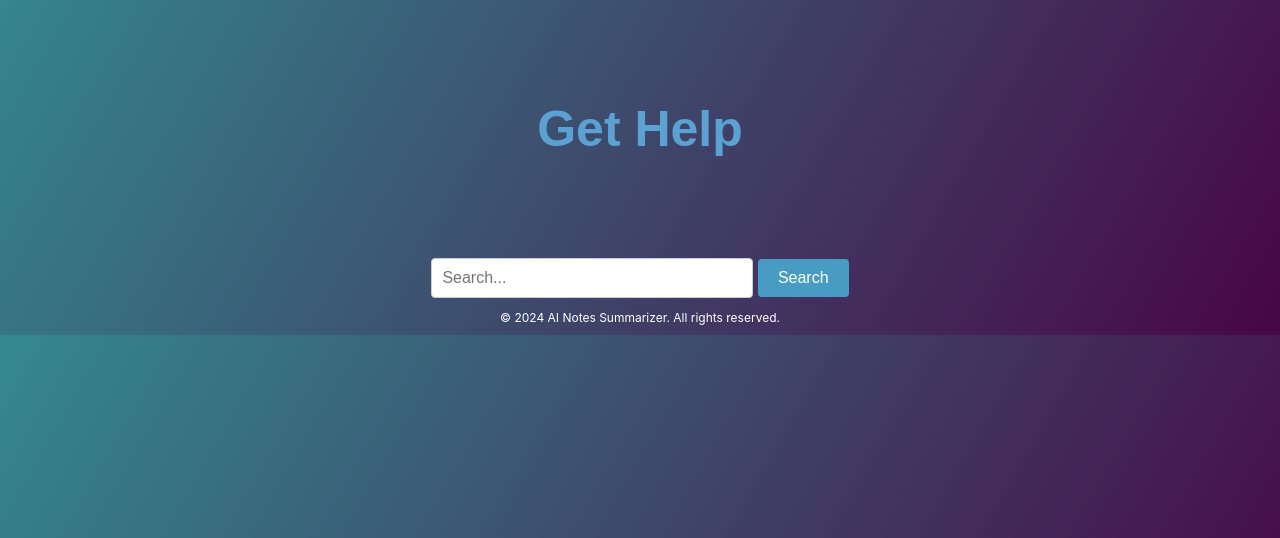
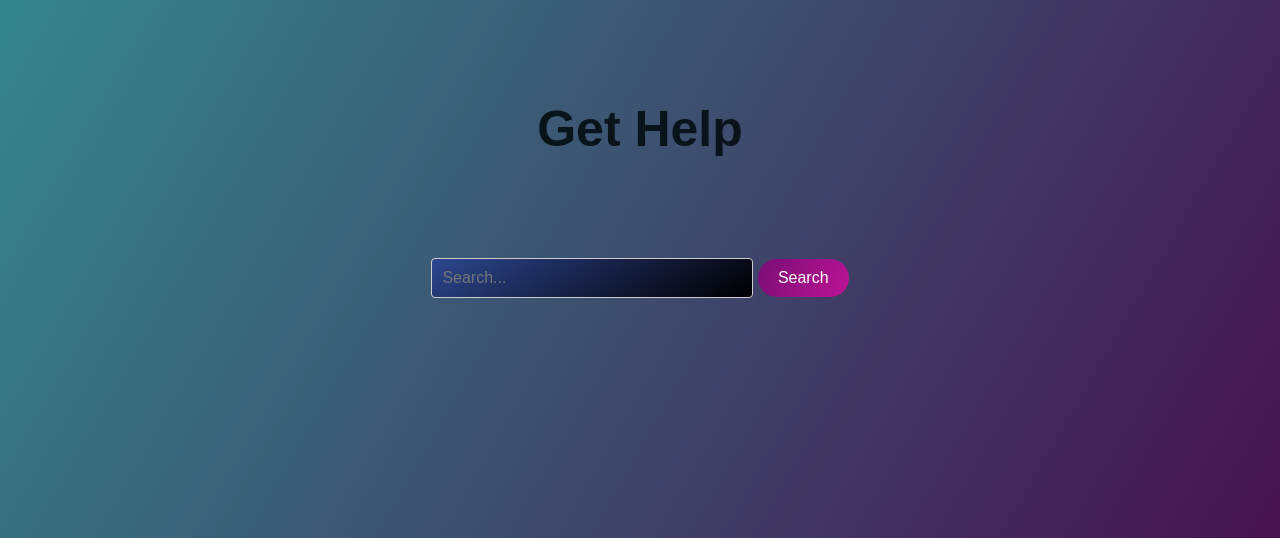
Before and after one commit to gauravdubey5/Smarter-Learning-with-AI-Notes-Summarizer, a Flask app: page /help in a window 1280 px wide. Shown: the part 60-598 px from the top of the page. Run offline with Flask 3, Linux system fonts and the light colour scheme.

Commit message:
First commit

```diff
--- a/app.py
+++ b/app.py
@@ -12,7 +12,7 @@ def get_db_connection():
     conn.row_factory = sqlite3.Row
     return conn
 
-def init_db():
+def init_db(): # Initialize the database and create the users table if it doesn't exist
     conn = sqlite3.connect(DB_NAME)
     cursor = conn.cursor()
     cursor.execute('''
@@ -29,6 +29,8 @@ def init_db():
     conn.commit()
     conn.close()
 
+# Directory to save uploaded files
+
 UPLOAD_FOLDER = os.path.join('static', 'uploads')
 app.config['UPLOAD_FOLDER'] = UPLOAD_FOLDER
 
@@ -37,11 +39,12 @@ ALLOWED_EXTENSIONS = {'png', 'jpg', 'jpeg', 'gif'}
 def allowed_file(filename):
     return '.' in filename and filename.rsplit('.', 1)[1].lower() in ALLOWED_EXTENSIONS
 
-
+# Route for index page
 @app.route('/')
 def index():
     return render_template('index.html')
 
+#Route for signup page
 @app.route('/signup', methods=['GET', 'POST'])
 def signup():
     if request.method == 'POST':
@@ -72,6 +75,7 @@ def signup():
 
     return render_template('signup.html')
 
+# Route for login page
 @app.route("/login", methods=["GET", "POST"])
 def login():
     if request.method == "POST":
@@ -96,13 +100,14 @@ def login():
 
     return render_template("login.html")
 
-
+#Route for logout
 @app.route("/logout")
 def logout():
     session.clear()
     flash("You have been logged out.", "info")
     return redirect(url_for("login"))
 
+#Route for profile page
 @app.route("/profile")
 def profile():
     if "user_id" not in session:
@@ -118,23 +123,27 @@ def profile():
 
     return render_template("profile.html", user=user)
 
-
+#Route for About Page
 @app.route('/about')
 def about():
     return render_template('about.html')
 
+#Route for Home Page
 @app.route('/home')
 def home():
     return render_template('index.html')
 
+#Route for Feature Page
 @app.route('/feature')
 def feature():
     return render_template('feature.html')
 
+#Route for Help Page
 @app.route('/help')
 def help():
     return render_template('help.html')
 
+#Route for TextSummaries Page
 @app.route('/textsummaries')
 def textsummaries():
     if "user_id" not in session:
@@ -142,6 +151,7 @@ def textsummaries():
         return redirect(url_for("login"))
     return render_template('text_sum.html')
 
+#Route for PDFSummaries Page
 @app.route('/pdf_summaries')
 def pdfsummaries():
     if "user_id" not in session:
@@ -149,6 +159,7 @@ def pdfsummaries():
         return redirect(url_for("login"))
     return render_template('pdf_sum.html')
 
+#Route for the Text To Speech Page
 @app.route('/text_to_speech')
 def text_to_speech():
     if "user_id" not in session:
@@ -156,6 +167,7 @@ def text_to_speech():
         return redirect(url_for("login"))
     return render_template('text_to_speech.html')
 
+#Route For Deleting Account
 @app.route('/delete', methods=['GET', 'POST'])
 def delete():
 
@@ -172,6 +184,7 @@ def delete():
         flash("You must be logged in to delete your account.", "warning")
         return redirect(url_for("login"))
 
+# Route for Forgot Password
 @app.route('/forgot', methods=['GET', 'POST'])
 def forgot():
     if request.method == 'POST':
@@ -198,7 +211,7 @@ def forgot():
 
     return render_template("forgot.html")
 
-
+#Route for the Reset Password
 @app.route('/reset_password', methods=['GET', 'POST'])
 def reset_password():
     if 'reset_user_id' not in session:
@@ -231,5 +244,5 @@ def reset_password():
 
 
 if __name__ == '__main__':
-    init_db()
+    init_db() #Calling the init_db function to ensure the database is set up
     app.run(debug=True)
--- a/static/menu.css
+++ b/static/menu.css
@@ -45,7 +45,7 @@ body {
         margin-bottom: 25%;
     }
     .about h1{
-        color: #5ba2d2;
+        color: black;
         font-size: 50px;
         font-weight: 700;
         margin-top: 100px;
@@ -145,9 +145,14 @@ h2{
     }
 
 /* for the help */
+    .help {
+        height: 100%;
+        margin-bottom: 40%;
+        border-radius: 50px;
 
-    h1{
-        color: #5ba2d2;
+    }
+    .help h1{
+        color: #09141a;
         font-size: 50px;
         font-weight: 700;
         margin-top: 100px;
@@ -155,3 +160,15 @@ h2{
         text-align: center;
         font-family: 'Arial', Tahoma, Geneva, Verdana, sans-serif;
     }
+    .help input{
+        background: linear-gradient(150deg,#2036a48a , black  );
+
+    }
+    .help button{
+        background: linear-gradient(120deg,#780d74 , #bd1496 );
+        border-radius: 60px;
+    }
+    .help button:hover{
+        background: linear-gradient(120deg, green , rgb(26, 231, 26));
+        transform: scale(1.08);
+    }
--- a/templates/help.html
+++ b/templates/help.html
@@ -17,9 +17,9 @@
     </header>
 </head>
 <body>
-    <div>
+    <div class="help">
         <h1>Get Help</h1>
-        <!-- <p>This is the help page content.</p> -->
+
         <search class="search-bar">
             <form action="/help" method="get">
                 <input type="text" name="query" placeholder="Search...">
```
